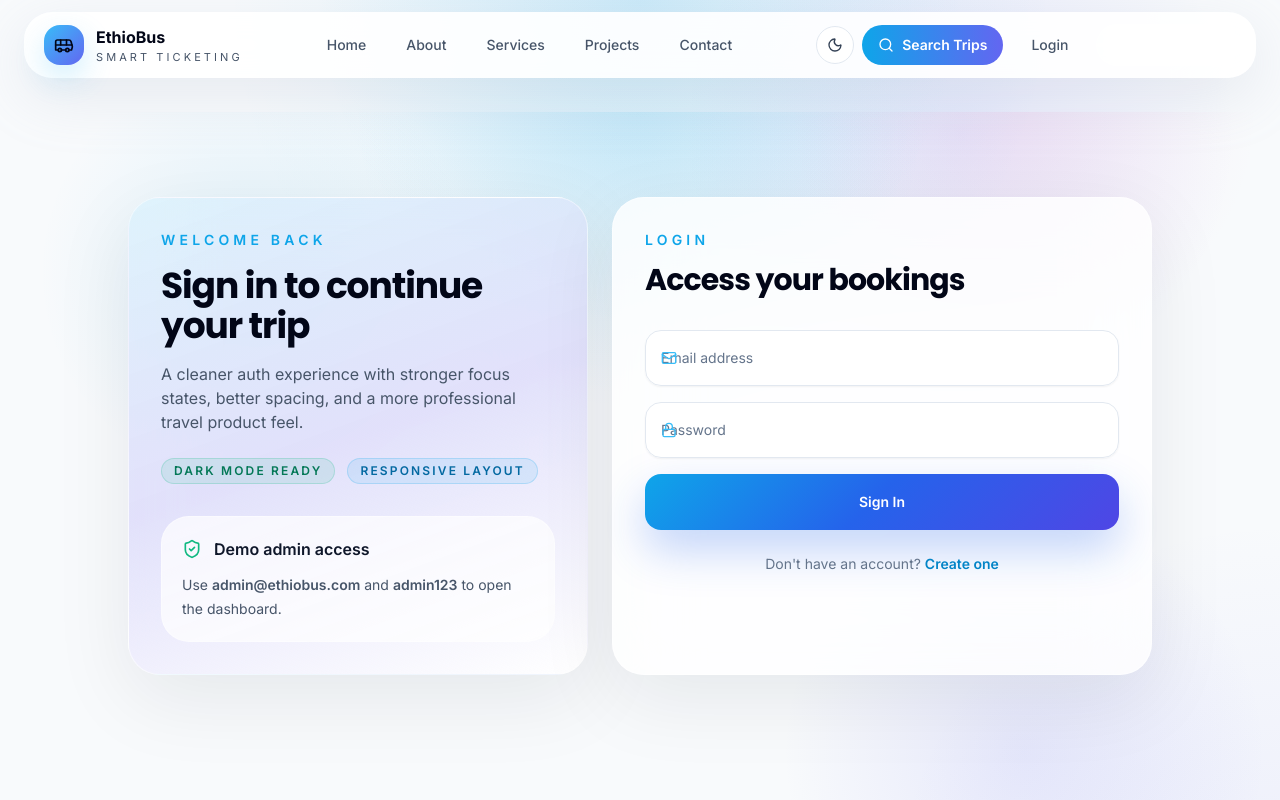
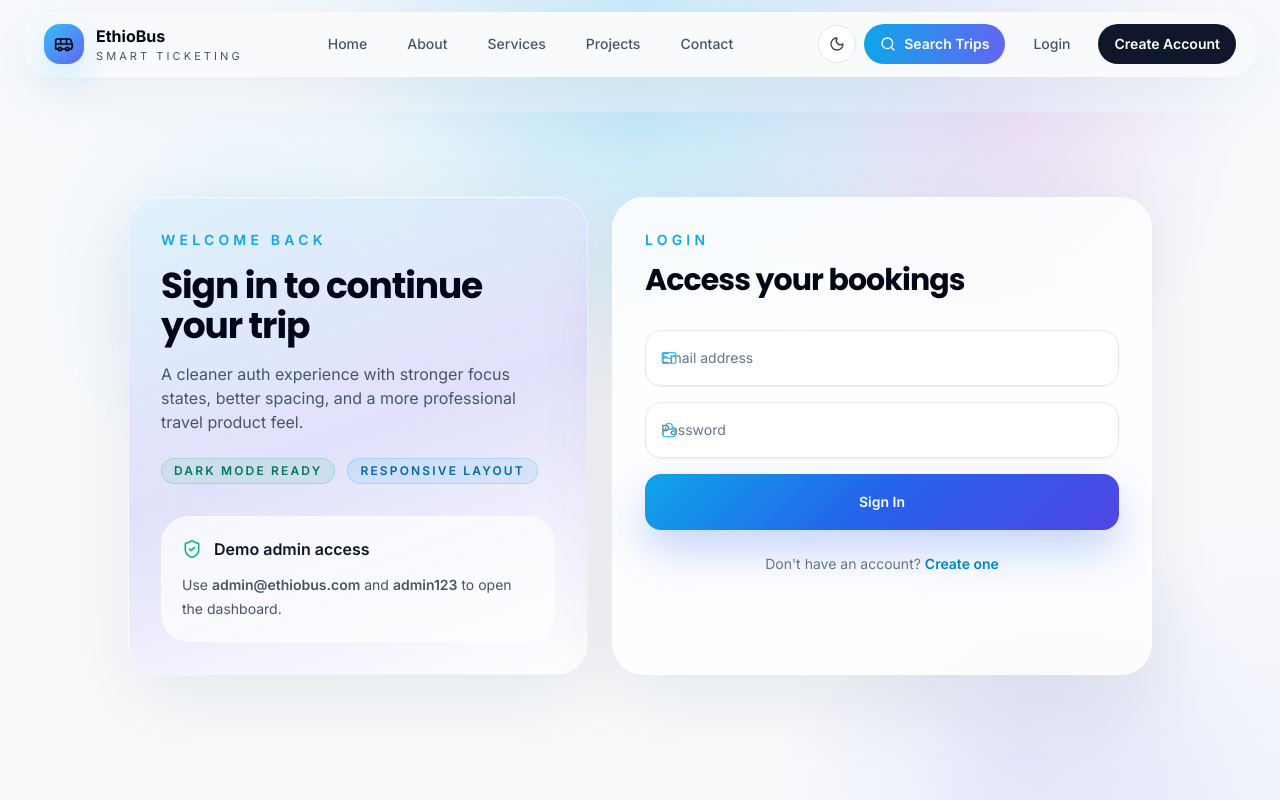
Before and after one commit to biruk2116/Bus-ticketing, a React (Vite) app in the folder frontend/: page /login in a window 1280 px wide. Shown: the top 800 px of the page. Built offline with nearby package versions, Linux system fonts and the light colour scheme.

Commit message:
improving the navbar and home page part with clear UI

```diff
--- a/frontend/src/App.jsx
+++ b/frontend/src/App.jsx
@@ -96,14 +96,17 @@ const AnimatedRoutes = () => {
   )
 }
 
-function App() {
+const AppLayout = () => {
+  const location = useLocation()
+  const isHome = location.pathname === '/'
+
   return (
-    <BrowserRouter>
-      <AuthProvider>
     <div className={appShellClass}>
+      {!isHome ? (
         <div className="pointer-events-none absolute inset-0 bg-[radial-gradient(circle_at_top,rgba(14,165,233,0.10),transparent_22%),radial-gradient(circle_at_75%_10%,rgba(99,102,241,0.12),transparent_18%),radial-gradient(circle_at_bottom_left,rgba(244,114,182,0.08),transparent_18%)]" />
+      ) : null}
       <Navbar />
-          <main className="relative z-10 pt-24 sm:pt-28">
+      <main className={`relative z-10 ${isHome ? '' : 'pt-24 sm:pt-28'}`}>
         <AnimatedRoutes />
       </main>
       <div className="relative z-10">
@@ -124,6 +127,14 @@ function App() {
         }}
       />
     </div>
+  )
+}
+
+function App() {
+  return (
+    <BrowserRouter>
+      <AuthProvider>
+        <AppLayout />
       </AuthProvider>
     </BrowserRouter>
   )
--- a/frontend/src/components/Navbar.jsx
+++ b/frontend/src/components/Navbar.jsx
@@ -33,19 +33,16 @@ const Navbar = () => {
   }, [location.pathname, location.hash])
 
   const shellClass = useMemo(() => {
-    if (!scrolled && isLanding) {
-      return darkMode
-        ? 'bg-slate-950/24 text-white shadow-[0_14px_40px_rgba(15,23,42,0.24)]'
-        : 'bg-white/18 text-white shadow-[0_14px_40px_rgba(15,23,42,0.10)]'
+    if (isLanding) {
+      return 'bg-transparent text-white shadow-none'
     }
 
     return darkMode
-      ? 'bg-slate-950/84 text-white shadow-[0_18px_60px_rgba(15,23,42,0.45)]'
-      : 'bg-white/90 text-slate-950 shadow-[0_18px_60px_rgba(148,163,184,0.18)]'
-  }, [darkMode, isLanding, scrolled])
+      ? 'bg-slate-950 text-slate-100 shadow-[0_18px_60px_rgba(15,23,42,0.32)]'
+      : 'bg-slate-50 text-slate-950 shadow-[0_18px_60px_rgba(148,163,184,0.14)]'
+  }, [darkMode, isLanding])
 
-  const mutedClass =
-    !scrolled && isLanding ? 'text-slate-200' : darkMode ? 'text-slate-300' : 'text-slate-600'
+  const mutedClass = isLanding ? 'text-white/90' : darkMode ? 'text-slate-300' : 'text-slate-600'
 
   const scrollToSection = (sectionId) => {
     const element = document.getElementById(sectionId)
@@ -134,7 +131,9 @@ const Navbar = () => {
             whileTap={{ scale: 0.97 }}
               type="button"
               onClick={() => navigate('/signup')}
-            className="rounded-full border border-white/20 bg-white/10 px-4 py-2.5 text-sm font-semibold text-white backdrop-blur-xl"
+              className={`rounded-full px-4 py-2.5 text-sm font-semibold ${
+                darkMode ? 'bg-white/10 text-white' : 'bg-slate-900 text-white'
+              }`}
             >
               Create Account
             </motion.button>
@@ -152,7 +151,7 @@ const Navbar = () => {
         className="fixed inset-x-0 top-0 z-50 px-3 pt-3 sm:px-6"
       >
         <div
-          className={`mx-auto flex max-w-7xl items-center justify-between rounded-[28px] px-4 py-3 backdrop-blur-3xl transition-all duration-300 sm:px-5 ${shellClass}`}
+          className={`mx-auto flex max-w-7xl items-center justify-between rounded-[28px] px-4 py-3 transition-all duration-300 sm:px-5 ${shellClass}`}
         >
           <Link to="/" className="flex items-center gap-3">
             <div className="rounded-2xl bg-gradient-to-br from-sky-400 to-indigo-500 p-2.5 text-slate-950 shadow-[0_12px_30px_rgba(56,189,248,0.24)]">
@@ -176,13 +175,13 @@ const Navbar = () => {
                   type="button"
                   onClick={() => handleSectionClick(link.id)}
                   className={`relative rounded-full px-4 py-2 text-sm font-medium transition ${
-                    isActive ? 'text-white' : mutedClass
+                    isActive ? (isLanding ? 'text-white' : darkMode ? 'text-white' : 'text-slate-950') : mutedClass
                   }`}
                 >
                   {isActive && (
                     <motion.span
                       layoutId="nav-pill"
-                      className="absolute inset-0 rounded-full bg-white/12"
+                      className={`absolute inset-0 rounded-full ${isLanding ? 'bg-black/25' : darkMode ? 'bg-white/12' : 'bg-slate-900/8'}`}
                       transition={{ type: 'spring', stiffness: 360, damping: 30 }}
                     />
                   )}
@@ -200,10 +199,10 @@ const Navbar = () => {
               onClick={toggleDarkMode}
               aria-label="Toggle dark mode"
               className={`rounded-full border p-2.5 ${
-                darkMode
-                  ? 'border-red/10 bg-red/5 text-red-500'
-                  : !scrolled && isLanding
-                  ? 'border-white/20 bg-white/10 text-white'
+                isLanding
+                  ? 'border-white/20 bg-black/20 text-white backdrop-blur-xl'
+                  : darkMode
+                  ? 'border-white/10 bg-white/5 text-slate-200'
                   : 'border-slate-200 bg-white text-slate-700'
               }`}
             >
@@ -236,9 +235,11 @@ const Navbar = () => {
               animate={{ opacity: 1, y: 0 }}
               exit={{ opacity: 0, y: -10 }}
               className={`mx-auto mt-3 max-w-7xl rounded-[28px] p-4 backdrop-blur-2xl md:hidden ${
-                darkMode
-                  ? 'bg-slate-950/92'
-                  : 'bg-white/95'
+                isLanding
+                  ? 'bg-black/35 text-white'
+                  : darkMode
+                  ? 'bg-slate-950 text-slate-100'
+                  : 'bg-slate-50 text-slate-950'
               }`}
             >
               <div className="space-y-2">
@@ -250,6 +251,8 @@ const Navbar = () => {
                     className={`flex w-full items-center rounded-2xl px-4 py-3 text-left text-sm font-medium ${
                       isLanding && activeSection === link.id
                         ? 'bg-gradient-to-r from-sky-500 to-indigo-500 text-white'
+                        : isLanding
+                        ? 'text-white hover:bg-white/10'
                         : darkMode
                         ? 'text-slate-300 hover:bg-white/5'
                         : 'text-slate-700 hover:bg-slate-100'
@@ -275,7 +278,11 @@ const Navbar = () => {
                       type="button"
                       onClick={() => navigate('/ticket')}
                   className={`rounded-2xl px-4 py-3 text-sm font-medium ${
-                        darkMode ? 'bg-white/5 text-slate-200' : 'bg-slate-100 text-slate-700'
+                        isLanding
+                          ? 'bg-white/10 text-white'
+                          : darkMode
+                          ? 'bg-white/5 text-slate-200'
+                          : 'bg-slate-100 text-slate-700'
                       }`}
                     >
                       My Ticket
@@ -303,7 +310,11 @@ const Navbar = () => {
                       type="button"
                       onClick={() => navigate('/login')}
                       className={`rounded-2xl px-4 py-3 text-sm font-medium ${
-                        darkMode ? 'bg-white/5 text-slate-200' : 'bg-slate-100 text-slate-700'
+                        isLanding
+                          ? 'bg-white/10 text-white'
+                          : darkMode
+                          ? 'bg-white/5 text-slate-200'
+                          : 'bg-slate-100 text-slate-700'
                       }`}
                     >
                       Login
--- a/frontend/src/pages/HomePage.jsx
+++ b/frontend/src/pages/HomePage.jsx
@@ -133,21 +133,21 @@ const HomePage = () => {
     <div className="overflow-hidden">
       <section
         id="home"
-        className="relative min-h-screen overflow-hidden bg-slate-950 bg-cover bg-[position:68%_center] bg-no-repeat text-white"
+        className="relative h-screen min-h-[100svh] overflow-hidden bg-slate-950 bg-cover bg-center bg-no-repeat text-white"
         style={{ backgroundImage: `url(${busHeroImage})` }}
       >
         <motion.div
           aria-hidden="true"
           animate={{ scale: [1, 1.025, 1], y: [0, -8, 0] }}
           transition={{ duration: 24, repeat: Infinity, ease: 'easeInOut' }}
-          className="absolute inset-0 bg-cover bg-[position:68%_center] bg-no-repeat"
+          className="absolute inset-0 bg-cover bg-center bg-no-repeat"
           style={{ backgroundImage: `url(${busHeroImage})` }}
         />
         <div className="absolute inset-0 bg-gradient-to-r from-slate-950/64 via-slate-950/20 to-slate-950/6" />
         <div className="absolute inset-0 bg-[radial-gradient(circle_at_top_left,_rgba(56,189,248,0.12),_transparent_24%),radial-gradient(circle_at_78%_28%,_rgba(255,255,255,0.08),_transparent_17%),radial-gradient(circle_at_bottom_right,_rgba(99,102,241,0.12),_transparent_28%)]" />
 
-        <div className="relative z-10 px-4 pb-20 pt-10 sm:px-6 lg:px-8">
-          <div className="mx-auto grid min-h-[calc(100vh-7rem)] max-w-7xl items-center gap-12 lg:grid-cols-[0.96fr_1.04fr]">
+        <div className="relative z-10 flex h-full items-center px-4 pb-16 pt-28 sm:px-6 sm:pt-32 lg:px-8">
+          <div className="mx-auto grid w-full max-w-7xl items-center gap-12 lg:grid-cols-[0.96fr_1.04fr]">
             <motion.div
               initial={{ opacity: 0, y: 26 }}
               animate={{ opacity: 1, y: 0 }}
```
Lines whose indentation alone changed are shown as unchanged.
